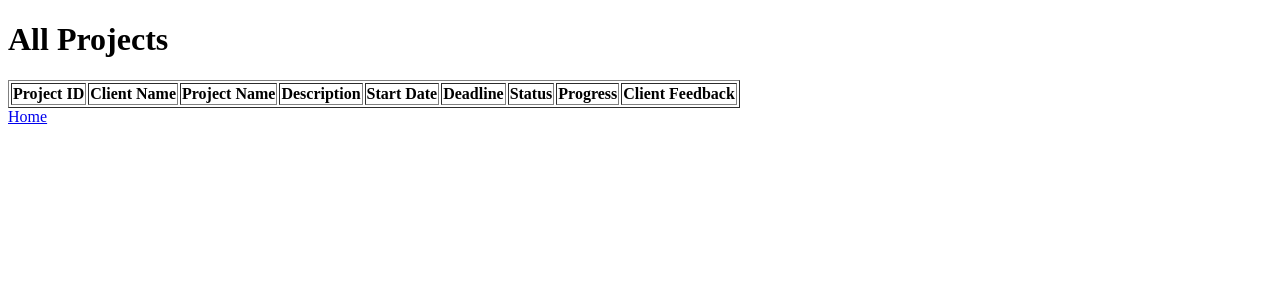
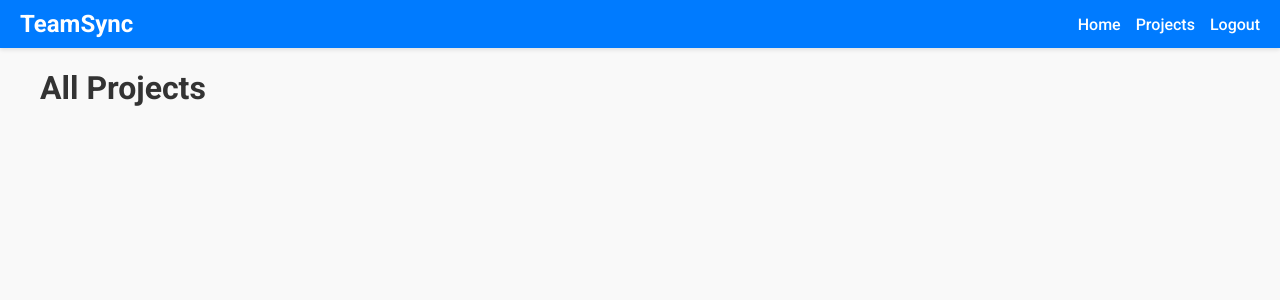
Before and after one commit to assadullaalgalib/TeamSync, a PHP site: page /controller/pm-project-controller.php?action=show_all in a window 1280 px wide. Shown: the top 300 px of the page. Run offline with PHP 8.4, Linux system fonts and the light colour scheme; the visitor is signed in with stand-in values (Sample User, id 1); data comes from the database, SQL or seed files in the repository; lists and menus that the app fills with data are empty.

Commit message:
Updated PM dashboard and show all projects view, added new CSS file

```diff
--- /dev/null
+++ b/css/pm-show-all-projects.css
@@ -0,0 +1,95 @@
+/* General Styles */
+body {
+    font-family: 'Roboto', sans-serif;
+    margin: 0;
+    padding: 0;
+    background-color: #f9f9f9;
+}
+
+/* Navbar Styles*/
+.navbar {
+    display: flex;
+    justify-content: space-between;
+    align-items: center;
+    padding: 10px 20px;
+    background-color: #007bff;
+    color: #fff;
+    box-shadow: 0 2px 4px rgba(0, 0, 0, 0.1);
+}
+
+.navbar .logo {
+    font-size: 1.5rem;
+    font-weight: 700;
+    color: #fff;
+}
+
+.nav-links {
+    list-style: none;
+    display: flex;
+    gap: 15px;
+    margin: 0;
+    padding: 0;
+}
+
+.nav-links li {
+    margin: 0;
+    padding: 0;
+}
+
+.nav-links a {
+    text-decoration: none;
+    color: #fff;
+    font-weight: 500;
+    transition: color 0.2s ease;
+}
+
+.nav-links a:hover {
+    color: #ffdd57;
+}
+
+/* Container and Grid */
+.container {
+    max-width: 1200px;
+    margin: 20px auto;
+    padding: 0 20px;
+}
+
+h1 {
+    font-size: 2rem;
+    margin-bottom: 20px;
+    color: #333;
+}
+
+.project-grid {
+    display: grid;
+    grid-template-columns: repeat(auto-fit, minmax(300px, 1fr));
+    gap: 20px;
+}
+
+/* Project Card Styles */
+.project-card {
+    background: #fff;
+    border-radius: 10px;
+    box-shadow: 0 4px 6px rgba(0, 0, 0, 0.1);
+    padding: 20px;
+    transition: transform 0.2s, box-shadow 0.2s;
+}
+
+.project-card:hover {
+    transform: translateY(-5px);
+    box-shadow: 0 6px 10px rgba(0, 0, 0, 0.15);
+}
+
+.project-card h3 {
+    font-size: 1.25rem;
+    margin-bottom: 10px;
+    color: #333;
+    border-bottom: 3px solid #007bff;
+    display: inline-block;
+}
+
+.project-details p {
+    margin: 5px 0;
+    font-size: 0.95rem;
+    color: #555;
+}
--- a/view/pm-show-all-projects.php
+++ b/view/pm-show-all-projects.php
@@ -4,43 +4,46 @@
     <meta charset="UTF-8">
     <meta name="viewport" content="width=device-width, initial-scale=1.0">
     <title>All Projects - TeamSync</title>
-    <link rel="stylesheet" href="../css/styles.css">
+    <link rel="preconnect" href="https://fonts.googleapis.com">
+    <link rel="preconnect" href="https://fonts.gstatic.com" crossorigin>
+    <link href="https://fonts.googleapis.com/css2?family=Roboto:wght@300;400;500;700&display=swap" rel="stylesheet">
+    <link rel="stylesheet" href="../css/pm-show-all-projects.css"> <!-- Link to external CSS -->
 </head>
 <body>
 
-<h1>All Projects</h1>
-<table border=1>
-    <thead>
-        <tr>
-            <th>Project ID</th>
-            <th>Client Name</th>
-            <th>Project Name</th>
-            <th>Description</th>
-            <th>Start Date</th>
-            <th>Deadline</th>
-            <th>Status</th>
-            <th>Progress</th>
-            <th>Client Feedback</th>
-        </tr>
-    </thead>
-    <tbody>
-        <?php foreach ($projects as $project) { ?>
-        <tr>
-            <td><?php echo $project['project_id']; ?></td>
-            <td><?php echo $project['client_name']; ?></td>
-            <td><?php echo $project['name']; ?></td>
-            <td><?php echo $project['description']; ?></td>
-            <td><?php echo $project['start_date']; ?></td>
-            <td><?php echo $project['deadline']; ?></td>
-            <td><?php echo $project['status']; ?></td>
-            <td><?php echo $project['progress']; ?>%</td>
-            <td><?php echo $project['client_feedback']; ?></td>
-        </tr>
-        <?php } ?>
-    </tbody>
-</table>
+    <!-- Navbar -->
+    <nav class="navbar">
+        <div class="logo">TeamSync</div>
+        <ul class="nav-links">
+            <li><a href="../controller/user-dashboard-controller.php">Home</a></li>
+            <li><a href="../controller/pm-project-controller.php?action=show_all">Projects</a></li>
+            <!-- <li><a href="../controller/profile-controller.php?action=view">Profile</a></li> -->
+            <li><a href="../controller/user-logout-controller.php">Logout</a></li>
+        </ul>
+    </nav>
 
-<a href="../controller/user-dashboard-controller.php">Home</a>
+    <!-- Main Container -->
+    <div class="container">
+        <h1>All Projects</h1>
+
+        <!-- Project Grid -->
+        <div class="project-grid">
+            <?php foreach ($projects as $project) { ?>
+                <div class="project-card">
+                    <h3><?php echo $project['name']; ?></h3>
+                    <div class="project-details">
+                        <p>Client: <?php echo $project['client_name']; ?></p>
+                        <p>Description: <?php echo $project['description']; ?></p>
+                        <p>Start Date: <?php echo $project['start_date']; ?></p>
+                        <p>Deadline: <?php echo $project['deadline']; ?></p>
+                        <p>Status: <?php echo $project['status']; ?></p>
+                        <p>Progress: <?php echo $project['progress']; ?>%</p>
+                        <p>Client Feedback: <?php echo $project['client_feedback']; ?></p>
+                    </div>
+                </div>
+            <?php } ?>
+        </div>
+    </div>
 
 </body>
 </html>
```
Also changed, not shown: css/pm-dashboard.css (+23 -48 lines), view/pm-dashboard.php (+75 -43 lines).
